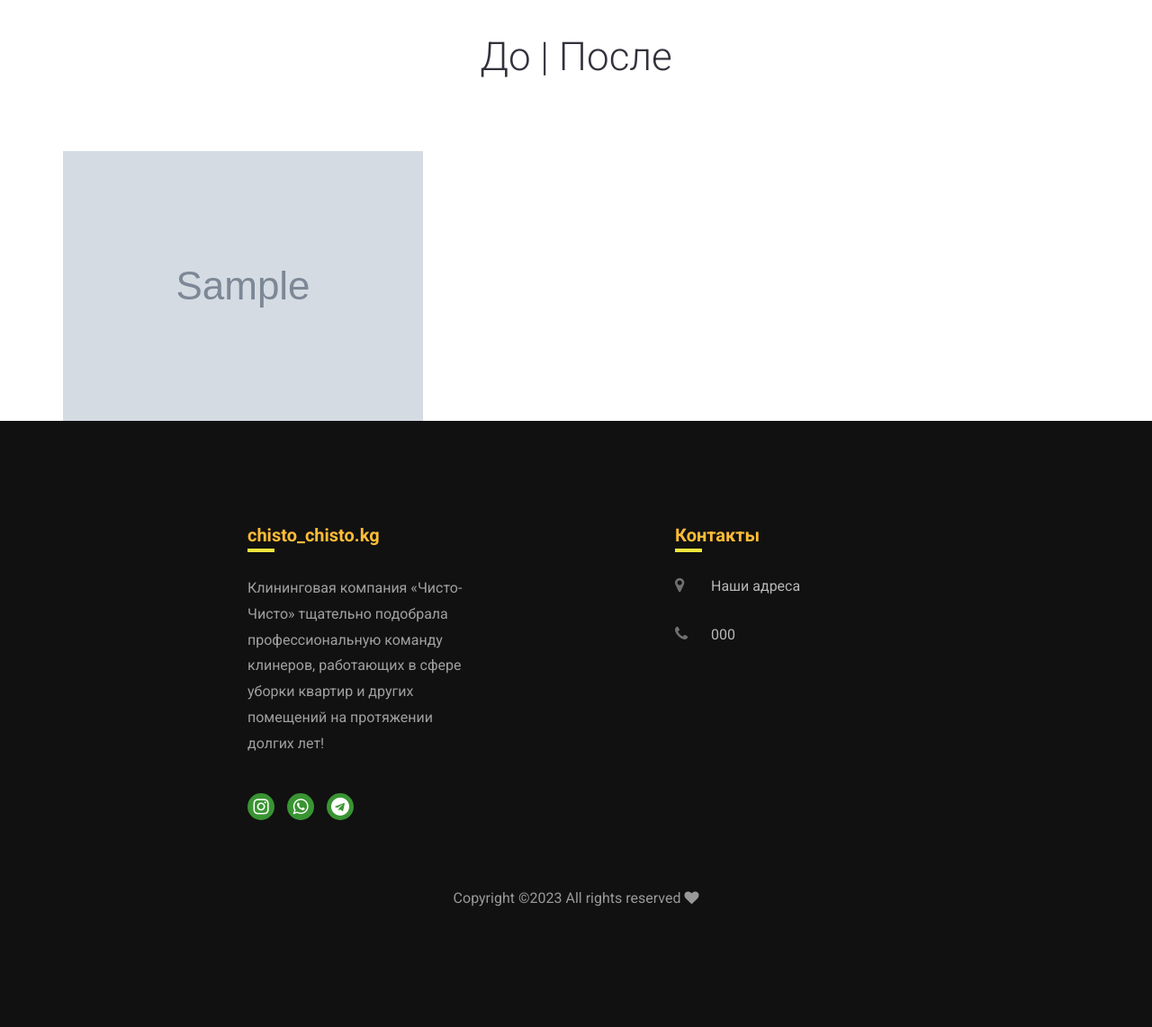
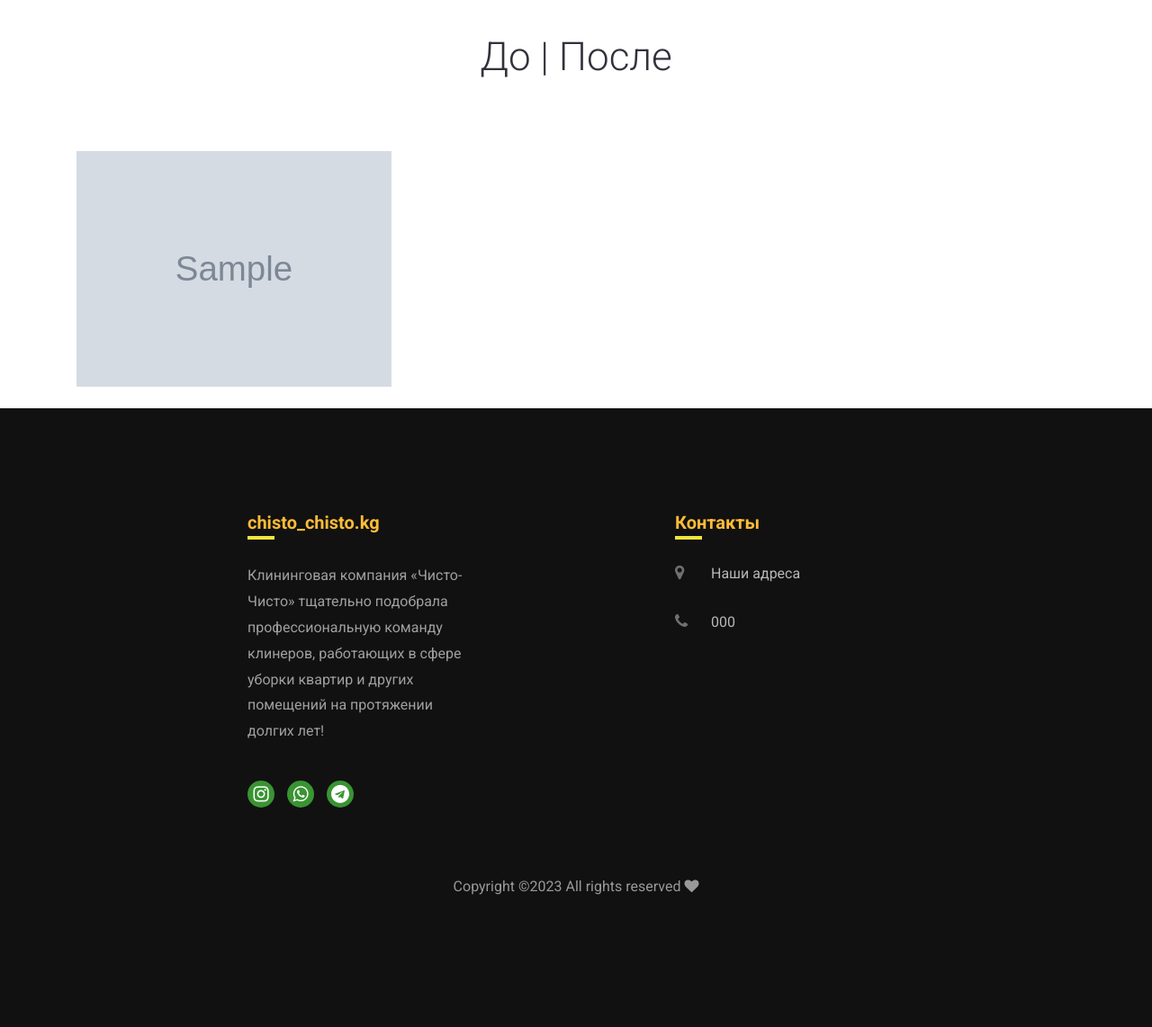
Before and after one commit to Dastan-Oskonbaev/Cleaning_company, a Django app: page /gallery/ in a window 1280 px wide. Shown: the part 98-1240 px from the top of the page at 90% size. After the commit the page ends 1093 px from the top, so only its background shows below. Run offline with Django 4.2, Linux system fonts and the light colour scheme; tables that the repository leaves empty hold one stand-in row (values such as "Sample post"); grey boxes marked "Sample" are stand-in pictures; some libraries are stand-ins or nearby versions.

Commit message:
quick fix

```diff
--- a/apps/cleaning/templates/cleaning/list_gallery.html
+++ b/apps/cleaning/templates/cleaning/list_gallery.html
@@ -11,13 +11,11 @@
                 </div>
             </div>
             <div class="row portfolio-container" data-aos="fade-up" data-aos-delay="100">
-                <div class="gallery-images">
-                    {% for gal in gallery %}
-                        <div class="image">
-                            <img src="{{ gal.image.url }}" alt="Photo">
-                        </div>
-                    {% endfor %}
-                </div>
+                {% for gal in gallery %}
+                    <div class="col-lg-4 col-md-6 col-sm-12 mb-4">
+                        <img src="{{ gal.image.url }}" alt="Photo" class="img-fluid">
+                    </div>
+                {% endfor %}
             </div>
         </div>
     </section>
```
